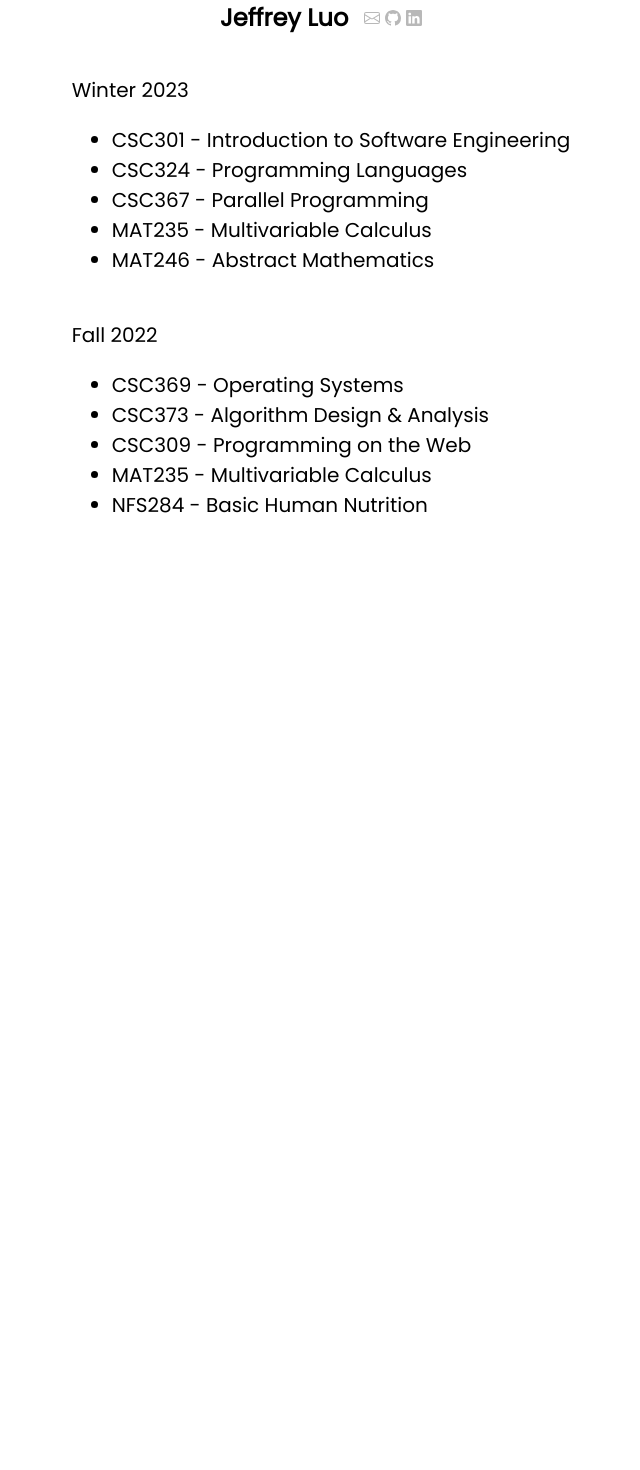
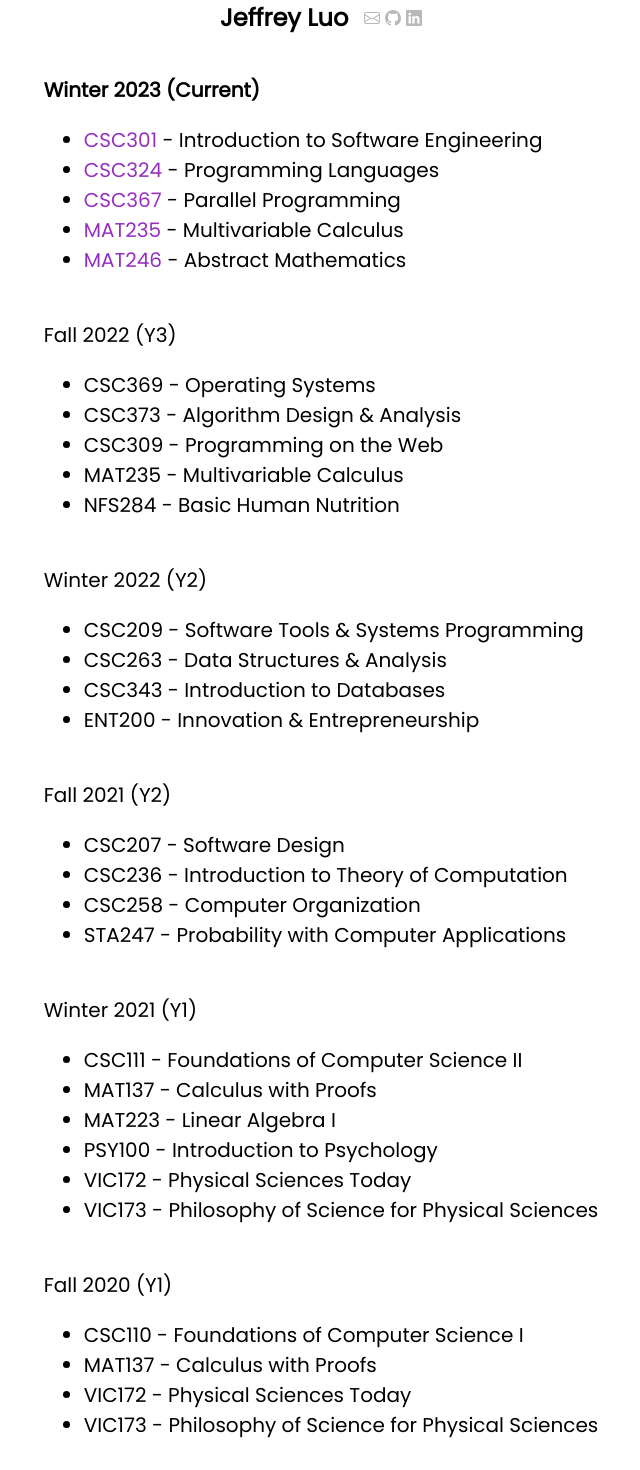
Before and after one commit to JeffeyL/JeffeyL.github.io, a Next.js app: page /coursework in a window 1280 px wide. Shown: the part 160-1630 px from the top of the page, without its empty margins (319-959 px from the left). Before the commit the page ends 860 px from the top, so only its background shows below. Built offline with nearby package versions, Linux system fonts and the light colour scheme.

Commit message:
added full coursework

```diff
--- a/pages/coursework.tsx
+++ b/pages/coursework.tsx
@@ -17,24 +17,111 @@ const Coursework: NextPage = () => {
         </div>
         <div className="page">
           <p>
-            Winter 2023
+            <b>Winter 2023 (Current)</b>
             <ul>
-              <li>CSC301 - Introduction to Software Engineering</li>
-              <li>CSC324 - Programming Languages</li>
-              <li>CSC367 - Parallel Programming</li>
-              <li>MAT235 - Multivariable Calculus</li>
-              <li>MAT246 - Abstract Mathematics</li>
+              <li>
+                <a
+                  target="_blank"
+                  href="https://artsci.calendar.utoronto.ca/course/csc301h1"
+                  rel="noopener noreferrer"
+                >
+                  CSC301
+                </a>{" "}
+                - Introduction to Software Engineering
+              </li>
+              <li>
+                <a
+                  target="_blank"
+                  href="https://artsci.calendar.utoronto.ca/course/csc324h1"
+                  rel="noopener noreferrer"
+                >
+                  CSC324
+                </a>{" "}
+                - Programming Languages
+              </li>
+              <li>
+                <a
+                  target="_blank"
+                  href="https://artsci.calendar.utoronto.ca/course/csc367h1"
+                  rel="noopener noreferrer"
+                >
+                  CSC367
+                </a>{" "}
+                - Parallel Programming
+              </li>
+              <li>
+                <a
+                  target="_blank"
+                  href="https://artsci.calendar.utoronto.ca/course/mat235y1"
+                  rel="noopener noreferrer"
+                >
+                  MAT235
+                </a>{" "}
+                - Multivariable Calculus
+              </li>
+              <li>
+                <a
+                  target="_blank"
+                  href="https://artsci.calendar.utoronto.ca/course/mat246h1"
+                  rel="noopener noreferrer"
+                >
+                  MAT246
+                </a>{" "}
+                - Abstract Mathematics
+              </li>
             </ul>
           </p>
           <br />
           <p>
-            Fall 2022
+            Fall 2022 (Y3)
             <ul>
               <li>CSC369 - Operating Systems</li>
               <li>CSC373 - Algorithm Design & Analysis</li>
               <li>CSC309 - Programming on the Web</li>
               <li>MAT235 - Multivariable Calculus</li>
               <li>NFS284 - Basic Human Nutrition</li>
+            </ul>
+          </p>
+          <br />
+          <p>
+            Winter 2022 (Y2)
+            <ul>
+              <li>CSC209 - Software Tools & Systems Programming</li>
+              <li>CSC263 - Data Structures & Analysis</li>
+              <li>CSC343 - Introduction to Databases</li>
+              <li>ENT200 - Innovation & Entrepreneurship</li>
+            </ul>
+          </p>
+          <br />
+          <p>
+            Fall 2021 (Y2)
+            <ul>
+              <li>CSC207 - Software Design</li>
+              <li>CSC236 - Introduction to Theory of Computation</li>
+              <li>CSC258 - Computer Organization</li>
+              <li>STA247 - Probability with Computer Applications</li>
+            </ul>
+          </p>
+          <br />
+          <p>
+            Winter 2021 (Y1)
+            <ul>
+              <li>CSC111 - Foundations of Computer Science II</li>
+              <li>MAT137 - Calculus with Proofs</li>
+              <li>MAT223 - Linear Algebra I</li>
+              <li>PSY100 - Introduction to Psychology</li>
+              <li>VIC172 - Physical Sciences Today</li>
+              <li>VIC173 - Philosophy of Science for Physical Sciences</li>
+            </ul>
+          </p>
+          <br />
+          <p>
+            Fall 2020 (Y1)
+            <ul>
+              <li>CSC110 - Foundations of Computer Science I</li>
+              <li>MAT137 - Calculus with Proofs</li>
+              <li>VIC172 - Physical Sciences Today</li>
+              <li>VIC173 - Philosophy of Science for Physical Sciences</li>
             </ul>
           </p>
         </div>
```
